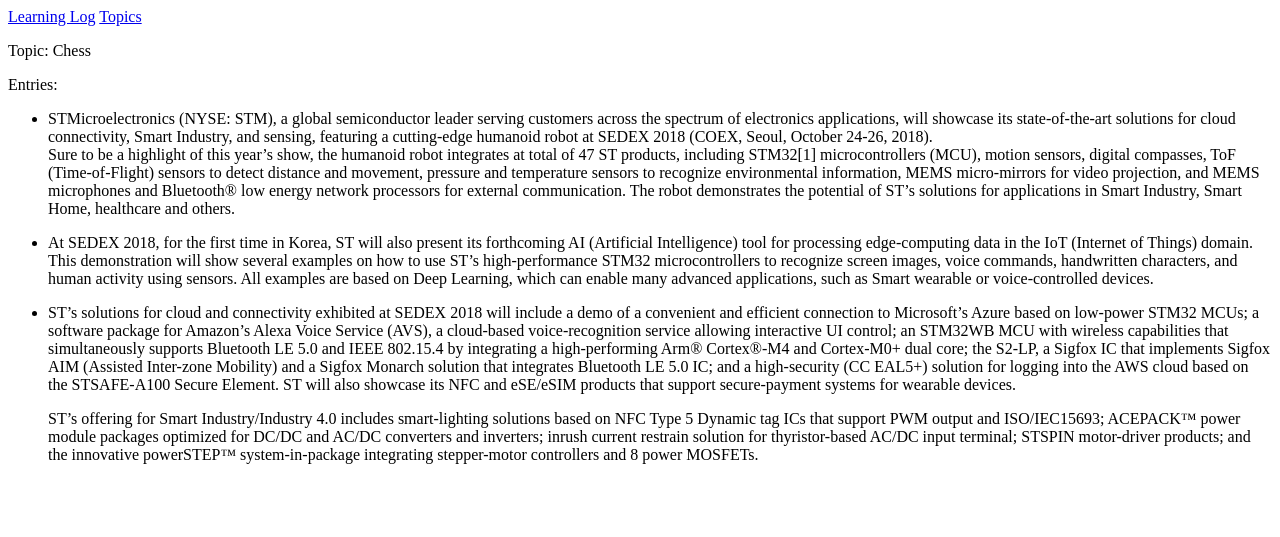
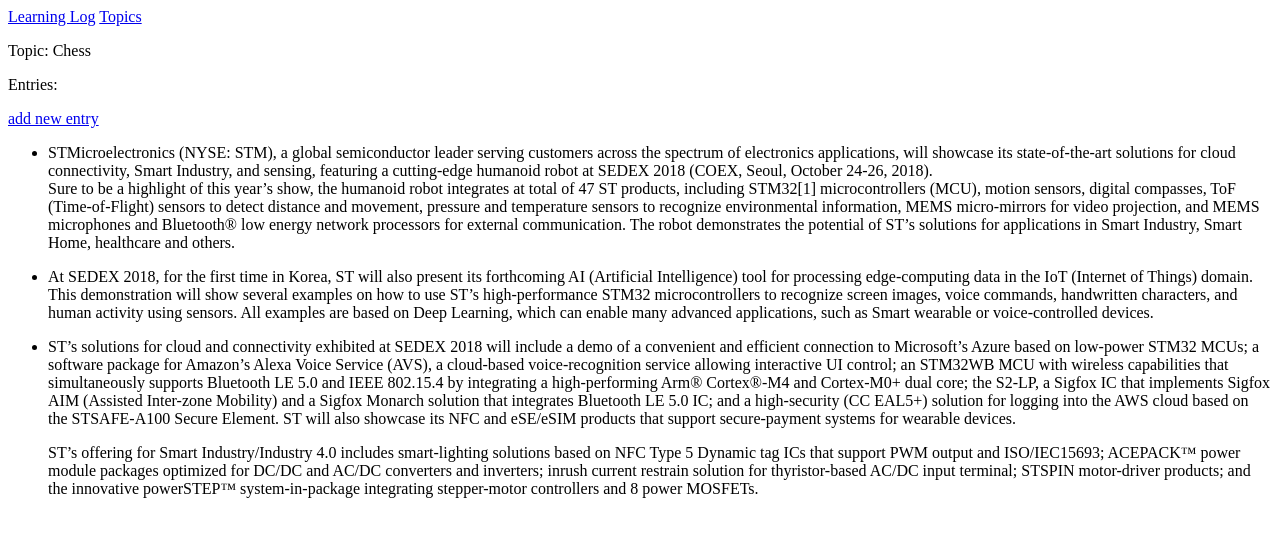
Before and after one commit to whjwhjwhj/PythonLearningOffice, a Django app: page /topics/1/ in a window 1280 px wide. Shown: the top 537 px of the page. Run offline with Django 3.2, Linux system fonts and the light colour scheme; data comes from the database, SQL or seed files in the repository; both versions use the stored data as it was after the commit.

Commit message:
2018/11/8  学习添加条目

```diff
--- a/learning_logs/templates/learning_logs/topic.html
+++ b/learning_logs/templates/learning_logs/topic.html
@@ -2,6 +2,9 @@
 {% block content %}
     <p>Topic: {{topic}}</p>
     <p>Entries:</p>
+    <p>
+        <a href="{% url 'learning_logs:new_entry' topic.id %}">add new entry</a>
+    </p>
     <ul>
     {% for entry in entries %}
         <li>
--- a/learning_logs/templates/learning_logs/topics.html
+++ b/learning_logs/templates/learning_logs/topics.html
@@ -14,4 +14,5 @@
     </ol>
 
 <a href="{% url 'learning_logs:new_topic'%}">Add a new topic:</a>
+
 {% endblock content %}
--- a/learning_logs/urls.py
+++ b/learning_logs/urls.py
@@ -11,4 +11,6 @@
     url(r'^topics/(?P<topic_id>\d+)/$', views.topic, name='topic'),
     #用于添加新主题的网页
     url(r'^new_topic/$', views.new_topic, name='new_topic'),
+    #用于添加新条目的网页
+    url(r'^new_entry/(?P<topic_id>\d+)/$', views.new_entry, name='new_entry'),
 ]
--- a/learning_logs/views.py
+++ b/learning_logs/views.py
@@ -2,7 +2,7 @@
 from django.http import  HttpResponseRedirect
 from django.urls import reverse
 from .models import Topic
-from .forms import TopicForm
+from .forms import TopicForm,Entryform
 
 # Create your views here.
 def index(request):
@@ -13,7 +13,7 @@
     """显示所有主题"""
     topics = Topic.objects.order_by('date_added')
     context = {'topics': topics}
-    return render(request, 'learning_logs/topics.html', context)
+    return render(request, '.template/learning_logs/topics.html', context)
 
 def topic(request,topic_id):
     """显示单个主题机器所有的条目"""
@@ -33,5 +33,23 @@
         if form.is_valid():
             form.save()
             return HttpResponseRedirect(reverse('learning_logs:topics'))
-    context = {'form':form}
-    return render(request,'learning_logs/new_topic.html', context)
+    context = {'form': form}
+    return render(request, 'learning_logs/new_topic.html', context)
+
+def new_entry(request, topic_id):
+    """在特点主题中添加新条目"""
+    topic = Topic.objects.get(id=topic_id)
+
+    if request.method != 'POST':
+        #为递交数据，创建一个空表单
+        form = Entryform()
+    else:
+        #post递交数据，对数据进行处理
+        form = Entryform(data=request.POST)
+        if form.is_valid():
+            new_entry = form.save(commit=False)
+            new_entry.topic = topic
+            new_entry.save()
+            return HttpResponseRedirect(reverse('learning_logs:topic', args=[topic_id]))
+    context = {'topic': topic, 'form': form}
+    return render(request, 'learning_logs/new_entry.html', context)
```
Also changed, not shown: learning_logs/forms.py (+9 -2 lines), learning_logs/templates/learning_logs/new_entry.html (added, +13 -0 lines), db.sqlite3.
